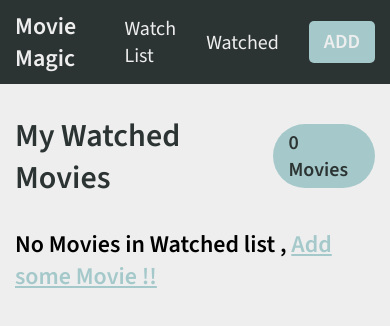
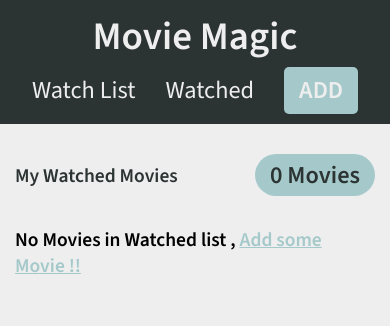
Before and after one commit to AlquserAbod/moviemagic, a React (Create React App) app: page /moviemagic/watched in a window 390 px wide. Shown: the top 326 px of the page. Built offline with nearby package versions, Linux system fonts and the light colour scheme; the HTML template or start-up script is replaced by a standard one.

Commit message:
make  website more responsive and edit web system

```diff
--- a/src/components/Header/Header.css
+++ b/src/components/Header/Header.css
@@ -39,3 +39,21 @@
         margin-right: 0 5px;
     }
   }
+
+@media (max-width: 575px) {
+    .header .container {
+        display: flex;
+        flex-direction: column;
+        align-items: center;
+        justify-content: center;
+    }
+    .header .logo {
+        margin-bottom: 5px;
+    }
+    .header .logo a {
+        font-size: 2rem;
+
+    }
+
+
+}
--- a/src/components/ResulteCard/ResulteCard.css
+++ b/src/components/ResulteCard/ResulteCard.css
@@ -7,7 +7,11 @@
 }
 
 
-
+.result-card .poster-wrapper {
+    display: flex;
+    align-items: center;
+    justify-content: center;
+}
 .result-card .poster-wrapper img,
 .filter-poster {
     width: 75px;
--- a/src/components/ResulteCard/ResulteCard.jsx
+++ b/src/components/ResulteCard/ResulteCard.jsx
@@ -7,13 +7,13 @@ import React, { useState } from 'react'
 function ResulteCard({movie}) {
     const MovieContext = useMovieContext();
 
-    const [inWatchlist, setInWatchlist] = useState(
-        MovieContext.watchlist.find(
+    const [inWatched, setInWatched] = useState(
+        MovieContext.watched.find(
             (i) => i.imdbID === movie.imdbID
         )
     );
-    const [inWatched, setInWatched] = useState(
-        MovieContext.watched.find(
+    const [inWatchlist, setInWatchlist] = useState(
+        MovieContext.watchlist.find(
             (i) => i.imdbID === movie.imdbID
         )
     );
@@ -34,6 +34,7 @@ function ResulteCard({movie}) {
         })
 
         setInWatched(!inWatched)
+        setInWatchlist(inWatched)
     }
 
     return (
@@ -56,7 +57,7 @@ function ResulteCard({movie}) {
                 </div>
 
                 <div className="controls">
-                    <button className="btn" onClick={() => {handleWatchlistAction()}}>
+                    <button className="btn" onClick={() => {handleWatchlistAction()}} disabled={inWatched}>
                         {!inWatchlist ? "Add to watchlist": "Remove from watchlist"}
                     </button>
 
--- a/src/index.css
+++ b/src/index.css
@@ -34,6 +34,16 @@ body {
 .container {
   padding: 0 15px;
   margin: 0 auto;
+}
+@media (max-width: 300px) {
+  * {
+    font-size: 20vw;
+  }
+}
+@media (max-width: 575px) {
+  * {
+    font-size: 5vw;
+  }
 }
 
 @media (min-width: 768px) {
--- a/src/pages/Add/Add.jsx
+++ b/src/pages/Add/Add.jsx
@@ -4,6 +4,7 @@ import data from  '../../data.json';
 
 import axios from 'axios';
 import ResulteCard from '../../components/ResulteCard/ResulteCard';
+import Watchlist from '../Watchlist/Watchlist';
 
 function Add() {
     const [searchValue, setSearchValue] = useState('');
@@ -13,6 +14,7 @@ function Add() {
 
     useEffect(() => {
         const movie = searchValue.trim().toLowerCase();
+
         const url = `${data.api.url}/?s=${movie}&apikey=${data.api.apikey}`;
 
         axios.get(url)
@@ -24,6 +26,8 @@ function Add() {
             .catch((error) => {
                 console.log(error);
             })
+        if(movie === '') setMovies([])
+
     },[searchValue])
 
     return (
@@ -45,9 +49,11 @@ function Add() {
                                 {<ResulteCard movie={movie} /> }
                             </li>
                         ))}
-                    </ul> : <></>
+                    </ul> : <Watchlist />
                 }
             </div>
+
+
         </div>
     )
 
```
